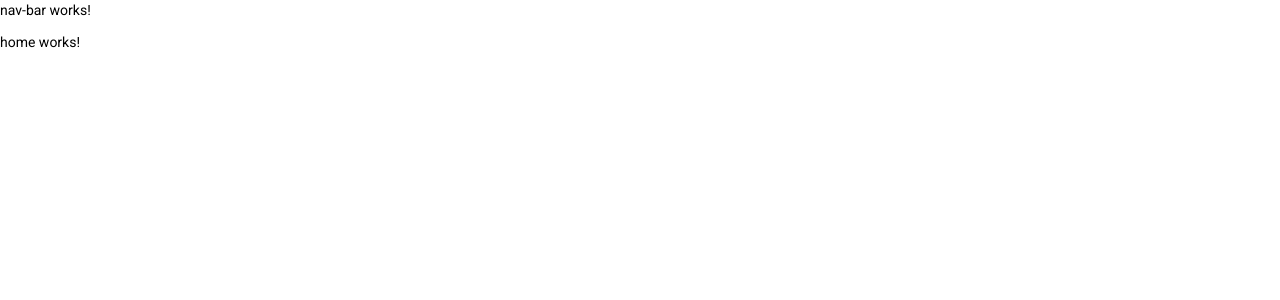
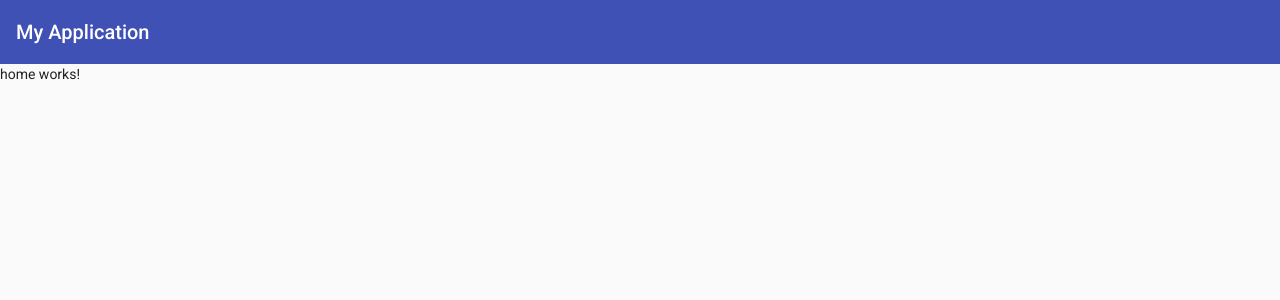
Before and after one commit to Airakath/angular-par-la-pratique, an Angular app: page / in a window 1280 px wide. Shown: the top 300 px of the page. Built offline with nearby package versions, Linux system fonts and the light colour scheme.

Commit message:
add side-nav

```diff
--- a/src/app/app.component.html
+++ b/src/app/app.component.html
@@ -1,3 +1,8 @@
-<nav-bar></nav-bar>
+<nav-bar (toggleSnav)="toggleSidenav(sidenav)"></nav-bar>
 
-<router-outlet></router-outlet>
+<mat-sidenav-container class="sidenav-container">
+    <mat-sidenav #sidenav mode="push" class="sidenav" fixedInViewport="true" fixedTopGap="64">
+        <side-nav></side-nav>
+    </mat-sidenav>
+    <router-outlet></router-outlet>
+</mat-sidenav-container>
--- a/src/app/app.component.scss
+++ b/src/app/app.component.scss
@@ -0,0 +1,10 @@
+.sidenav-container {
+  min-height: 100vh;
+  height: auto;
+
+  .sidenav {
+    width: 225px;
+    min-height: calc(100% - 40px);
+    height: auto;
+  }
+}
--- a/src/app/app.component.ts
+++ b/src/app/app.component.ts
@@ -1,4 +1,5 @@
-import { Component } from '@angular/core';
+import { Component, ViewChild } from '@angular/core';
+import { NavBarComponent } from './core/navigation/nav-bar/nav-bar.component';
 
 @Component({
   selector: 'app-root',
@@ -6,5 +7,19 @@ import { Component } from '@angular/core';
   styleUrls: ['./app.component.scss']
 })
 export class AppComponent {
+
+  //@ViewChild(NavBarComponent) navBarComponent: NavBarComponent;
+
   title = 'angular-par-la-pratique';
+
+  constructor() { }
+
+  ngOnInit(): void {
+
+  }
+
+  public toggleSidenav(sidenav: any) {
+    sidenav.toggle();
+  }
+
 }
--- a/src/app/app.module.ts
+++ b/src/app/app.module.ts
@@ -5,6 +5,7 @@ import { AppRoutingModule } from './app-routing.module';
 import { AppComponent } from './app.component';
 import { BrowserAnimationsModule } from '@angular/platform-browser/animations';
 import { NavigationModule } from './core/navigation/navigation.module';
+import { MaterialModule } from './material/material.module';
 
 @NgModule({
   declarations: [
@@ -14,7 +15,8 @@ import { NavigationModule } from './core/navigation/navigation.module';
     BrowserModule.withServerTransition({ appId: 'serverApp' }),
     AppRoutingModule,
     BrowserAnimationsModule,
-    NavigationModule
+    NavigationModule,
+    MaterialModule
   ],
   providers: [
 
--- a/src/app/core/navigation/nav-bar/nav-bar.component.html
+++ b/src/app/core/navigation/nav-bar/nav-bar.component.html
@@ -1 +1,11 @@
-<p>nav-bar works!</p>
+<mat-toolbar color="primary">
+    <div>
+        <button mat-icon-button
+            aria-label="Toggle sidenav"
+            (click)="toggleSidenav()"
+            *ngIf="isHandset$ | async">
+            <mat-icon aria-label="Side nav toggle icon">menu</mat-icon>
+        </button>
+    </div>
+    <span>My Application</span>
+</mat-toolbar>
--- a/src/app/core/navigation/nav-bar/nav-bar.component.ts
+++ b/src/app/core/navigation/nav-bar/nav-bar.component.ts
@@ -1,4 +1,9 @@
-import { Component, OnInit } from '@angular/core';
+import { Component, EventEmitter, OnInit, Output } from '@angular/core';
+import { BreakpointObserver } from '@angular/cdk/layout';
+import { map, Observable, shareReplay } from 'rxjs';
+import { BREAKPOINTS } from 'src/constants';
+
+
 
 @Component({
   selector: 'nav-bar',
@@ -6,10 +11,29 @@ import { Component, OnInit } from '@angular/core';
   styleUrls: ['./nav-bar.component.scss']
 })
 export class NavBarComponent implements OnInit {
+  @Output() toggleSnav = new EventEmitter();
 
-  constructor() { }
+  isHandSet?: boolean;
+
+  constructor(
+    private breakpointObserver: BreakpointObserver,
+
+  ) { }
 
   ngOnInit(): void {
   }
 
+  isHandset$: Observable<boolean> = this.breakpointObserver.observe(BREAKPOINTS.mobile)
+    .pipe(
+      map(result => {
+        this.isHandSet = result.matches;
+        return result.matches;
+      }),
+      shareReplay()
+    );
+
+  toggleSidenav() {
+    this.toggleSnav.emit();
+  }
+
 }
--- /dev/null
+++ b/src/app/core/navigation/side-nav/side-nav.component.html
@@ -0,0 +1 @@
+<p>side-nav works!</p>
--- /dev/null
+++ b/src/app/core/navigation/side-nav/side-nav.component.ts
@@ -0,0 +1,20 @@
+import { Component, EventEmitter, OnInit, Output } from '@angular/core';
+
+@Component({
+  selector: 'side-nav',
+  templateUrl: './side-nav.component.html',
+  styleUrls: ['./side-nav.component.scss']
+})
+export class SideNavComponent implements OnInit {
+  @Output() toggleSnav = new EventEmitter();
+
+  constructor() { }
+
+  ngOnInit(): void {
+  }
+
+  toggleSidenav() {
+    this.toggleSnav.emit();
+  }
+
+}
--- /dev/null
+++ b/src/constants/index.ts
@@ -0,0 +1,9 @@
+/*******************************************
+*                                          *
+*                Navigation          	   *
+*                                          *
+*******************************************/
+
+export const BREAKPOINTS = {
+    mobile: '(max-width: 1023px)'
+};
```
Also changed, not shown: src/app/core/navigation/navigation.module.ts (+8 -3 lines), src/app/material/material.module.ts (+12 -1 lines), src/app/core/navigation/side-nav/side-nav.component.scss (added), 1 other file (tests, documents, lock files or other folders).
